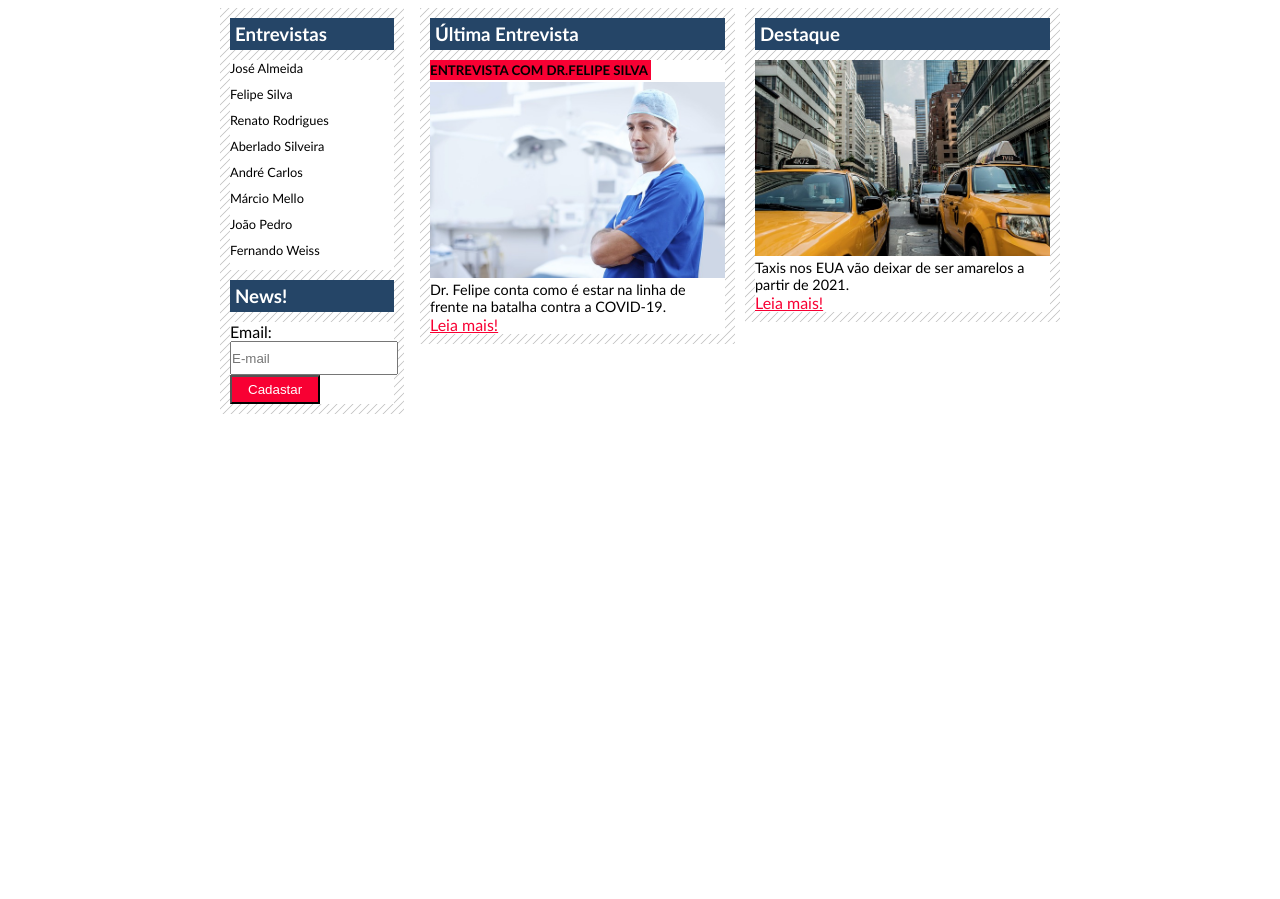
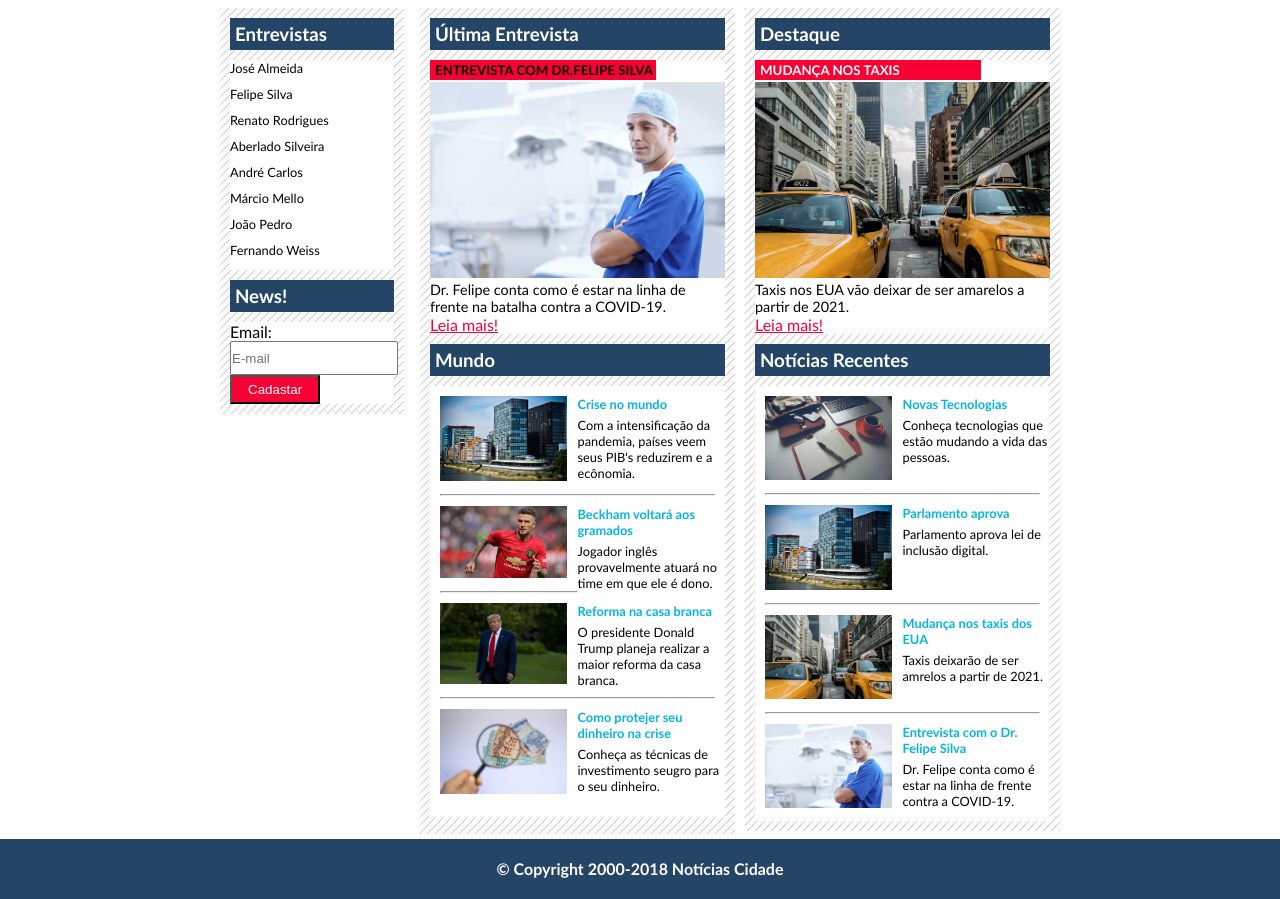
Before and after one commit to pereiraelionai/Projeto-Jornal-Cidade, a plain HTML site: page index.html in a window 1280 px wide. Shown: the part 247-1146 px from the top of the page. Before the commit the page ends 800 px from the top, so only its background shows below. Drawn offline with Linux system fonts and the light colour scheme.

Commit message:
Elaborando página principal do site

```diff
--- a/css/estilos.css
+++ b/css/estilos.css
@@ -90,6 +90,7 @@ h3 {
 	width: 315px;
 	float: right;
 	margin: 5px;
+	height: 826px;
 	background: url("../imagens/fundo-caixa.png");
 }
 #conteudo_primario h5 {
@@ -99,10 +100,25 @@ h3 {
 	margin-bottom: 2px;
 	width: 75%;
 	line-height: 20px;
+	padding-left: 5px;
+}
+#conteudo_secundario h5 {
+	background: #f80033;
+	color: white;
+	text-transform: uppercase;
+	margin-bottom: 2px;
+	width: 75%;
+	line-height: 20px;
+	padding-left: 5px;
 }
 .caixa_texto {
 	background: white;
 	margin: 10px;
+}
+#conteudo_primario .caixa_texto_primario {
+	background: white;
+	margin: 10px;
+	padding-bottom: 10px;
 }
 .imagem {
 	width: 100%;
@@ -129,3 +145,38 @@ h3 {
 	width: 55%;
 	line-height: 25px;
 }
+.imagem_pequena {
+	width: 43%;
+	margin: 10px;
+	margin-right: 0px;
+}
+.texto_pequeno {
+	font-size: 0.8em;
+}
+.mini_caixa {
+	margin-top: 10px;
+	margin-left: 0px;
+	width: 50%;
+	float: right;
+}
+h6 {
+	color: #05b5e0;
+	padding-bottom: 5px;
+	font-size: 0.8em;
+	font-weight: bold;
+}
+hr {
+	margin: 0px 10px;
+}
+a {
+	text-decoration: none;
+}
+#rodape {
+	clear: both;
+	background: #254567;
+	height: 60px;
+	color: white;
+	font-weight: bold;
+	text-align: center;
+	line-height: 60px;
+}
--- a/index.html
+++ b/index.html
@@ -9,7 +9,9 @@
 
 	<body>
 
+		<!--Inicio container-->
 		<div id="container">
+			<!--Inicio topo-->
 			<div id="topo">
 				<div id="logo">
 					<img src="imagens/logo.png">
@@ -23,7 +25,7 @@
 					<li class="ciencia"><a href="">Ciência</a></li>
 					<li class="fotos"><a href="">Fotos</a></li>
 				</ul>
-			</div>
+			</div><!--fim topo_-->
 			<div id="conteudo">
 				<div id="menu">
 					<h3>Entrevistas</h3>
@@ -40,21 +42,57 @@
 					<div>
 						<h3>News!</h3>
 						<div id="news">
-						<label for="email">Email:</label><br>
-						<input type="text" name="input_email" placeholder="E-mail" id="email">
-						<input type="submit" value="Cadastar" id="botao">
+							<label for="email">Email:</label><br>
+							<input type="text" name="input_email" placeholder="E-mail" id="email">
+							<input type="submit" value="Cadastar" id="botao">
 						</div>
 					</div>
 				</div>
 
-					<div id="conteudo_secundario">
+				<div id="conteudo_secundario">
 						<h3>Destaque</h3>
 						<div class="caixa_texto">
+							<h5>Mudança nos taxis</h5>
 							<img src="imagens/taxi.jpg" class="imagem">
 							<p class="texto">
 								Taxis nos EUA vão deixar de ser amarelos a partir de 2021.
 							</p>
 							<a href="" class="link">Leia mais!</a>
+						</div>
+						<h3>Notícias Recentes</h3>
+						<div class="caixa_texto">
+							<img src="imagens/tecnologia.jpg" class="imagem_pequena">
+							<div class="mini_caixa">
+								<a href=""><h6>Novas Tecnologias</h6></a>
+								<p class="texto_pequeno">
+									Conheça tecnologias que estão mudando a vida das pessoas.
+								</p>
+							</div>
+							<hr>
+							<img src="imagens/mundo.jpg" class="imagem_pequena">
+							<div class="mini_caixa">
+								<a href=""><h6>Parlamento aprova</h6></a>
+								<p class="texto_pequeno">
+									Parlamento aprova lei de inclusão digital.
+								</p>
+							</div>
+							<hr>
+							<img src="imagens/taxi.jpg" class="imagem_pequena">
+							<div class="mini_caixa">
+								<a href=""><h6>Mudança nos taxis dos EUA</h6></a>
+								<p class="texto_pequeno">
+									Taxis deixarão de ser amrelos a partir de 2021.
+								</p>
+							</div>
+							<hr>
+							<img src="imagens/doutor.jpg" class="imagem_pequena">
+							<div class="mini_caixa">
+								<a href=""><h6>Entrevista com o Dr. Felipe Silva</h6></a>
+								<p class="texto_pequeno">
+									Dr. Felipe conta como é estar na linha de frente contra a COVID-19.
+								</p>
+							</div>
+
 						</div>
 				</div>
 					<div id="conteudo_primario">
@@ -67,9 +105,39 @@
 							</p>
 							<a href="" class="link">Leia mais!</a>
 						</div>
+							<h3>Mundo</h3>
+						<div class="caixa_texto_primario">
+							<img src="imagens/mundo.jpg" class="imagem_pequena">
+								<div class="mini_caixa">
+									<a href=""><h6>Crise no mundo</h6></a>
+									<p class="texto_pequeno">Com a intensificação da pandemia, países veem seus PIB's reduzirem e a ecônomia.</p>
+								</div>
+								<hr>
+								<img src="imagens/beckham.jpg" class="imagem_pequena">
+								<div class="mini_caixa">
+									<a href=""><h6>Beckham voltará aos gramados</h6></a>
+									<p class="texto_pequeno">Jogador inglês  provavelmente atuará no time em que ele é dono.</p>
+								</div>
+								<hr>
+								<img src="imagens/trump.jpg" class="imagem_pequena">
+								<div class="mini_caixa">
+									<a href=""><h6>Reforma na casa branca</h6></a>
+									<p class="texto_pequeno">O presidente Donald Trump planeja realizar a maior reforma da casa branca.</p>
+								</div>
+								<hr>
+								<img src="imagens/money.jpg" class="imagem_pequena">
+								<div class="mini_caixa">
+									<a href=""><h6>Como protejer seu dinheiro na crise</h6></a>
+									<p class="texto_pequeno">Conheça as técnicas de investimento seugro para o seu dinheiro.</p>
+								</div>
+							</div>
+						</div>
+					</div>
 				</div>
+			</div> <!--Fim do container-->
+			<div id="rodape">
+				<p>&copy; Copyright 2000-2018 Notícias Cidade</p>
 			</div>
-		</div>
 
 	</body>
 
```
Also changed, not shown: imagens/beckham.jpg (added), imagens/money.jpg (added), imagens/trump.jpg (added).
